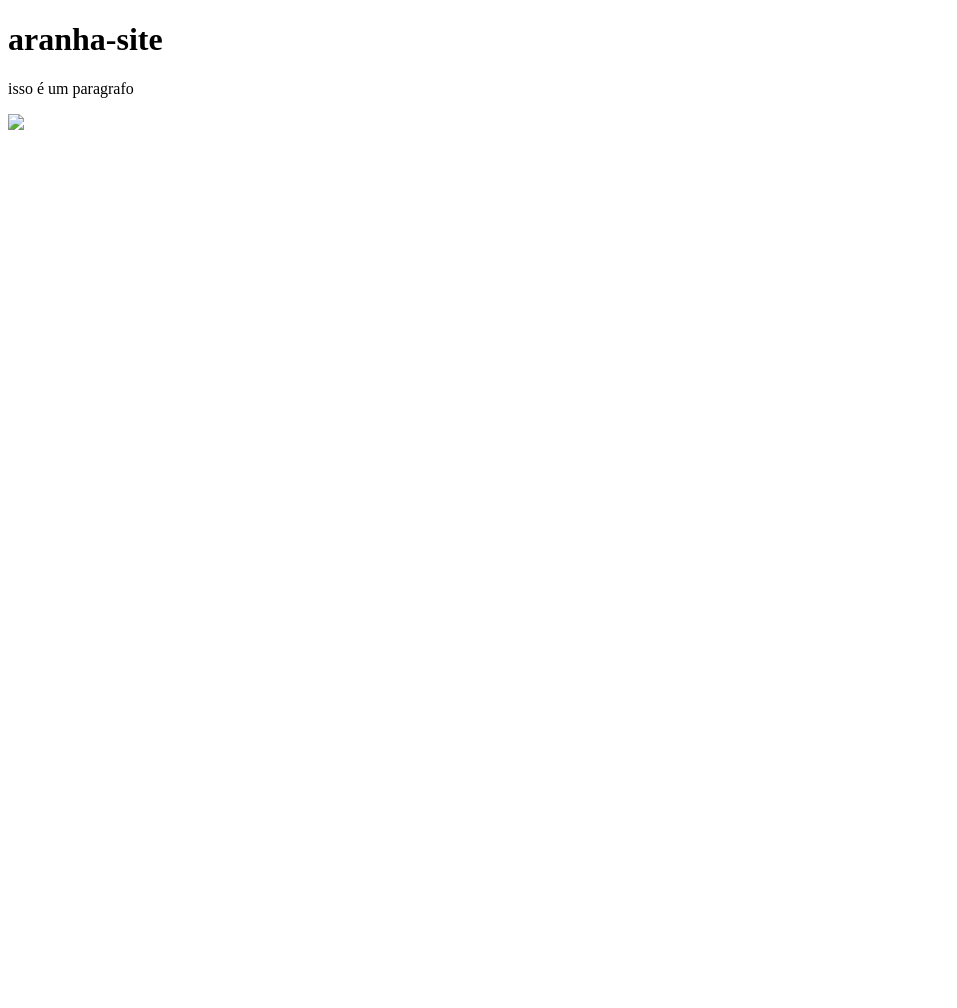
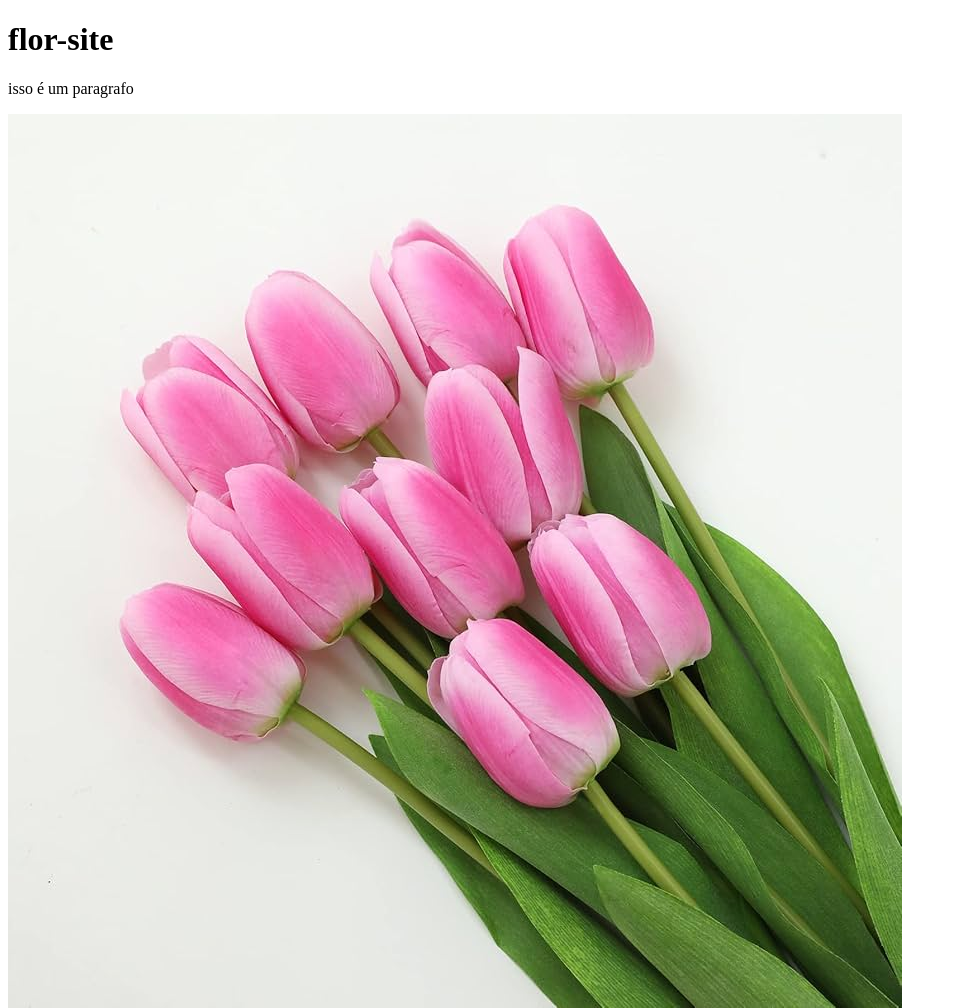
Before and after one commit to brend1bx/site-agrinho, a plain HTML site: page index.html in a window 1280 px wide. Shown: the whole page, without its empty margins (0-957 px from the left). Before the commit the page ends 800 px from the top, so only its background shows below. Drawn offline with Linux system fonts and the light colour scheme.

Commit message:
alteração 7

```diff
--- a/index.html
+++ b/index.html
@@ -1,11 +1,11 @@
 <!DOCTYPE html>
 <html>
     <head>
-        <title> aranha-site </title>
+        <title> flor-site </title>
     </head>
     <body>
-        <h1>aranha-site</h1>
+        <h1>flor-site</h1>
         <p>isso é um paragrafo</p>
-        <img src="aranha.jpg">
+        <img src="site b.jpg">
     </body>
 </html>
```
